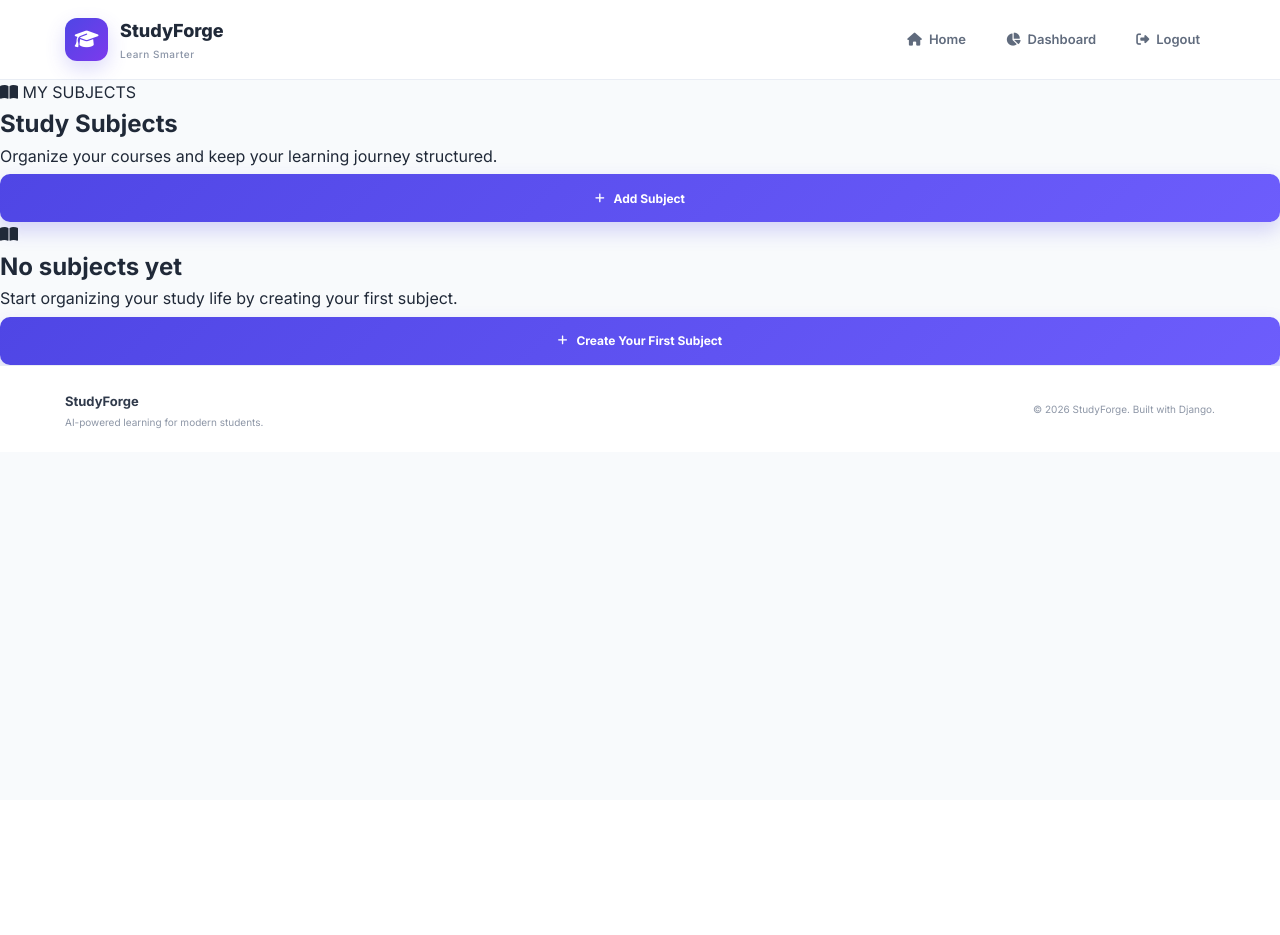
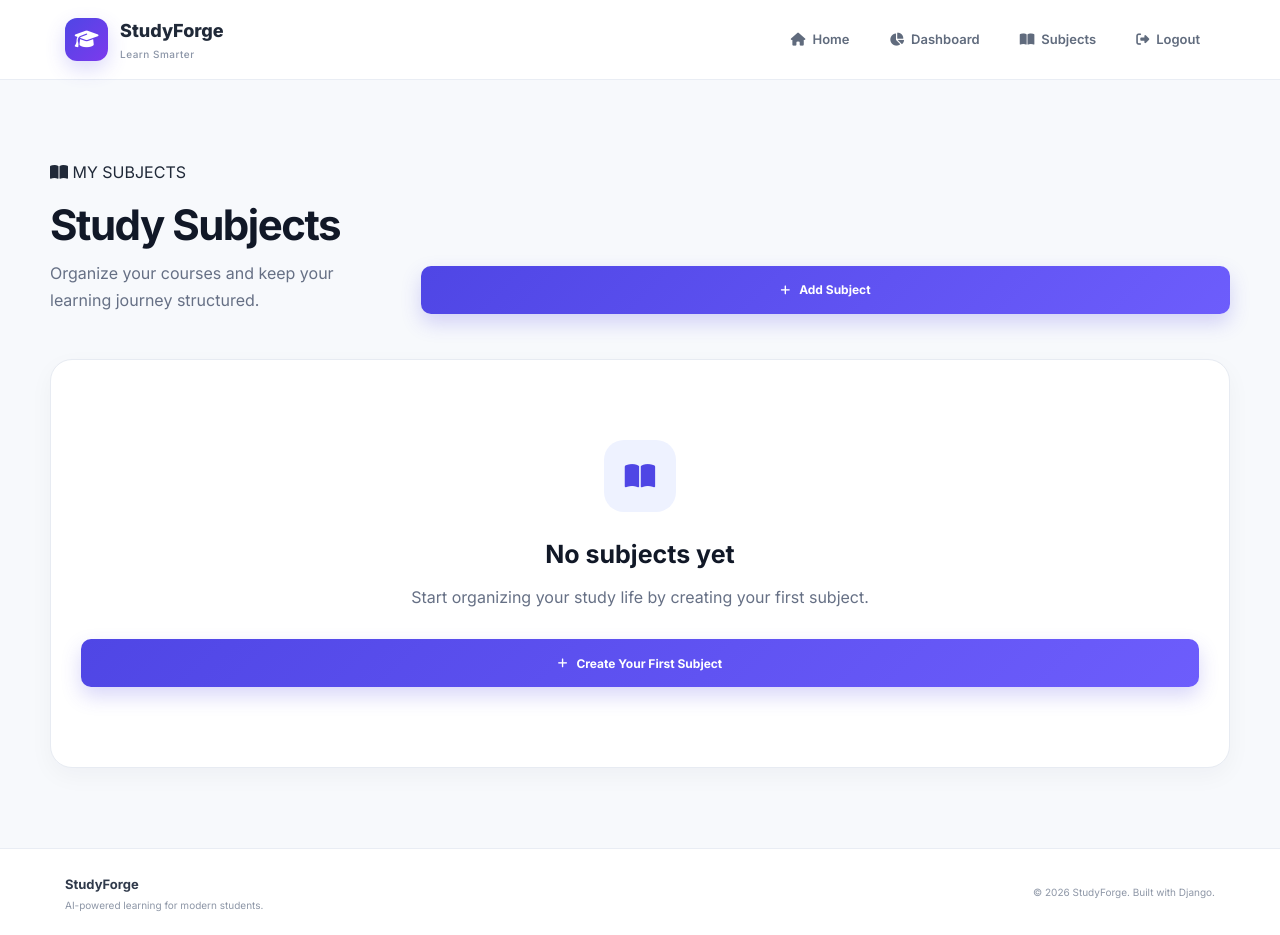
Before and after one commit to MAHIN206/StudyForge, a Django app: page /subjects/ in a window 1280 px wide. Before the commit the page ends 429 px from the top, so only its background shows below. Run offline with Django 5.2, Linux system fonts and the light colour scheme; a user stored in the database is signed in.

```diff
--- a/accounts/static/style.css
+++ b/accounts/static/style.css
@@ -1678,3 +1678,316 @@ input {
         padding: 20px 15px;
     }
 }
+.subjects-section,
+.create-subject-section {
+    padding: 80px 24px;
+    min-height: calc(100vh - 150px);
+    background: #f7f9fc;
+}
+
+.subjects-container,
+.create-subject-container {
+    max-width: 1180px;
+    margin: 0 auto;
+}
+
+.subjects-header {
+    display: flex;
+    justify-content: space-between;
+    align-items: flex-end;
+    gap: 30px;
+    margin-bottom: 45px;
+}
+
+.subjects-header h1,
+.create-subject-header h1 {
+    margin: 16px 0 10px;
+    font-size: 42px;
+    line-height: 1.15;
+    color: #111827;
+    letter-spacing: -1.5px;
+}
+
+.subjects-header p,
+.create-subject-header p {
+    margin: 0;
+    max-width: 600px;
+    color: #667085;
+    font-size: 16px;
+    line-height: 1.7;
+}
+
+.subjects-grid {
+    display: grid;
+    grid-template-columns: repeat(3, 1fr);
+    gap: 24px;
+}
+
+.subject-card {
+    display: flex;
+    gap: 18px;
+    padding: 26px;
+    background: #ffffff;
+    border: 1px solid #e7ebf2;
+    border-radius: 18px;
+    box-shadow: 0 8px 25px rgba(15, 23, 42, 0.05);
+    transition: 0.25s ease;
+}
+
+.subject-card:hover {
+    transform: translateY(-5px);
+    border-color: #cfd8ea;
+    box-shadow: 0 18px 40px rgba(15, 23, 42, 0.09);
+}
+
+.subject-card-icon {
+    width: 48px;
+    height: 48px;
+    flex-shrink: 0;
+    display: flex;
+    align-items: center;
+    justify-content: center;
+    border-radius: 14px;
+    background: #eef2ff;
+    color: #4f46e5;
+    font-size: 19px;
+}
+
+.subject-card-content {
+    min-width: 0;
+}
+
+.subject-card-content h3 {
+    margin: 2px 0 8px;
+    color: #111827;
+    font-size: 18px;
+    font-weight: 700;
+}
+
+.subject-card-content p {
+    margin: 0 0 14px;
+    color: #667085;
+    font-size: 14px;
+    line-height: 1.6;
+}
+
+.subject-date {
+    display: inline-flex;
+    align-items: center;
+    gap: 7px;
+    color: #98a2b3;
+    font-size: 12px;
+}
+
+.empty-subjects {
+    padding: 80px 30px;
+    text-align: center;
+    background: #ffffff;
+    border: 1px solid #e7ebf2;
+    border-radius: 22px;
+    box-shadow: 0 8px 25px rgba(15, 23, 42, 0.04);
+}
+
+.empty-icon {
+    width: 72px;
+    height: 72px;
+    margin: 0 auto 22px;
+    display: flex;
+    align-items: center;
+    justify-content: center;
+    border-radius: 20px;
+    background: #eef2ff;
+    color: #4f46e5;
+    font-size: 27px;
+}
+
+.empty-subjects h2 {
+    margin: 0 0 10px;
+    color: #111827;
+    font-size: 25px;
+}
+
+.empty-subjects p {
+    max-width: 500px;
+    margin: 0 auto 28px;
+    color: #667085;
+    line-height: 1.7;
+}
+
+.create-subject-container {
+    max-width: 760px;
+}
+
+.create-subject-header {
+    margin-bottom: 35px;
+}
+
+.back-link {
+    display: inline-flex;
+    align-items: center;
+    gap: 8px;
+    margin-bottom: 25px;
+    color: #667085;
+    font-size: 14px;
+    font-weight: 600;
+    text-decoration: none;
+    transition: 0.2s ease;
+}
+
+.back-link:hover {
+    color: #4f46e5;
+}
+
+.subject-form-card {
+    padding: 38px;
+    background: #ffffff;
+    border: 1px solid #e7ebf2;
+    border-radius: 22px;
+    box-shadow: 0 12px 35px rgba(15, 23, 42, 0.06);
+}
+
+.subject-form-card .form-group {
+    margin-bottom: 25px;
+}
+
+.subject-form-card label {
+    display: block;
+    margin-bottom: 9px;
+    color: #344054;
+    font-size: 14px;
+    font-weight: 700;
+}
+
+.subject-form-card label span {
+    margin-left: 6px;
+    color: #98a2b3;
+    font-size: 12px;
+    font-weight: 500;
+}
+
+.subject-form-card input,
+.subject-form-card textarea {
+    width: 100%;
+    box-sizing: border-box;
+    border: 1px solid #d9dee8;
+    border-radius: 12px;
+    background: #ffffff;
+    color: #101828;
+    font-family: inherit;
+    font-size: 14px;
+    outline: none;
+    transition: 0.2s ease;
+}
+
+.subject-form-card input {
+    height: 52px;
+    padding: 0 16px;
+}
+
+.subject-form-card textarea {
+    padding: 15px 16px;
+    resize: vertical;
+    min-height: 130px;
+    line-height: 1.6;
+}
+
+.subject-form-card input:focus,
+.subject-form-card textarea:focus {
+    border-color: #6366f1;
+    box-shadow: 0 0 0 4px rgba(99, 102, 241, 0.10);
+}
+
+.textarea-wrapper {
+    position: relative;
+}
+
+.textarea-wrapper i {
+    position: absolute;
+    top: 17px;
+    left: 16px;
+    color: #98a2b3;
+}
+
+.textarea-wrapper textarea {
+    padding-left: 43px;
+}
+
+.subject-form-actions {
+    display: flex;
+    justify-content: flex-end;
+    align-items: center;
+    gap: 12px;
+    padding-top: 10px;
+}
+
+.cancel-button {
+    height: 48px;
+    padding: 0 22px;
+    display: inline-flex;
+    align-items: center;
+    justify-content: center;
+    border: 1px solid #d9dee8;
+    border-radius: 11px;
+    background: #ffffff;
+    color: #475467;
+    font-size: 14px;
+    font-weight: 700;
+    text-decoration: none;
+    transition: 0.2s ease;
+}
+
+.cancel-button:hover {
+    background: #f8fafc;
+    border-color: #c5cad5;
+}
+
+.subject-form-actions .register-button {
+    margin: 0;
+    border: none;
+    cursor: pointer;
+}
+
+@media (max-width: 900px) {
+
+    .subjects-grid {
+        grid-template-columns: repeat(2, 1fr);
+    }
+
+    .subjects-header {
+        align-items: flex-start;
+        flex-direction: column;
+    }
+
+}
+
+@media (max-width: 620px) {
+
+    .subjects-section,
+    .create-subject-section {
+        padding: 55px 18px;
+    }
+
+    .subjects-header h1,
+    .create-subject-header h1 {
+        font-size: 34px;
+    }
+
+    .subjects-grid {
+        grid-template-columns: 1fr;
+    }
+
+    .subject-form-card {
+        padding: 25px;
+    }
+
+    .subject-form-actions {
+        flex-direction: column-reverse;
+        align-items: stretch;
+    }
+
+    .cancel-button,
+    .subject-form-actions .register-button {
+        width: 100%;
+    }
+
+}
--- a/accounts/templates/base.html
+++ b/accounts/templates/base.html
@@ -64,11 +64,19 @@
 
                 {% if user.is_authenticated %}
 
-                    <a href="{% url 'dashboard' %}" class="nav-link">
+                    <a href="/dashboard/" class="nav-link">
 
                         <i class="fa-solid fa-chart-pie"></i>
 
                         Dashboard
+
+                    </a>
+
+                    <a href="{% url 'subjects' %}" class="nav-link">
+
+                        <i class="fa-solid fa-book-open"></i>
+
+                        Subjects
 
                     </a>
 
```
Also changed, not shown: accounts/templates/create_subject.html (+114 -0 lines), db.sqlite3.
